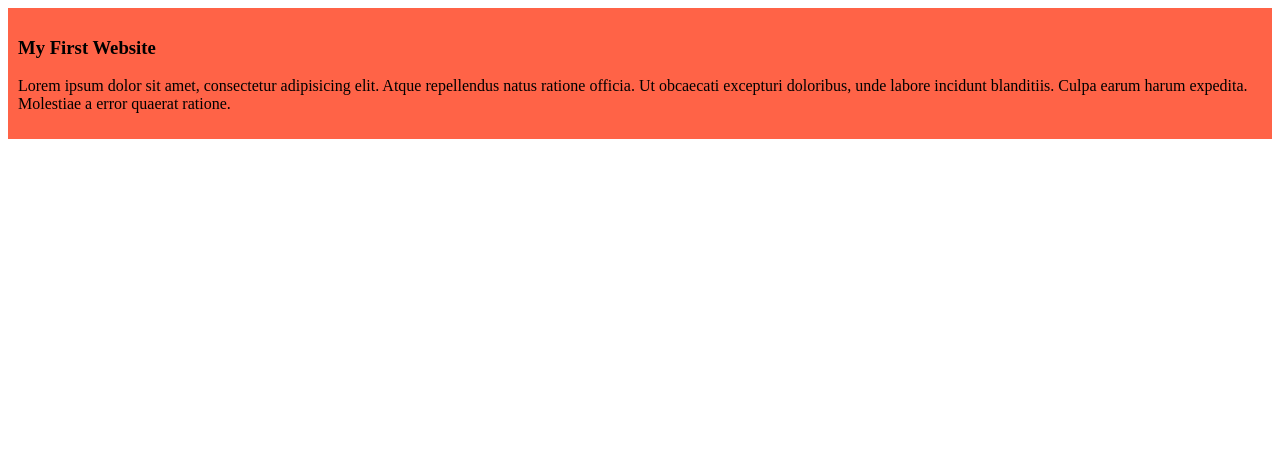
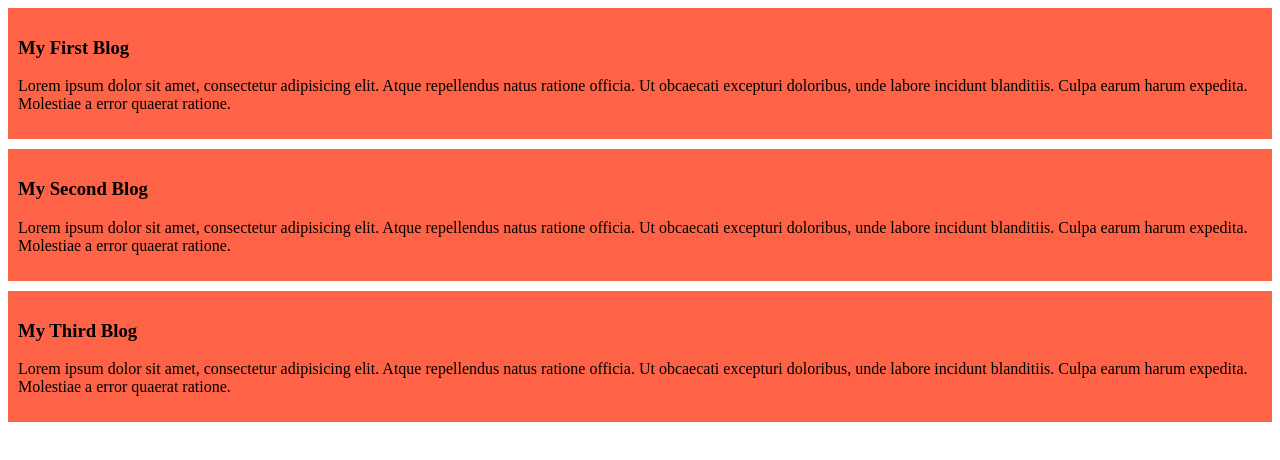
Before and after one commit to refathosen/my-simple-website, a plain HTML site: page index.html in a window 1280 px wide. Drawn offline with Linux system fonts and the light colour scheme.

Commit message:
added the second and the third blog

```diff
--- a/index.html
+++ b/index.html
@@ -8,7 +8,15 @@
 </head>
 <body>
     <div>
-        <h3>My First Website</h3>
+        <h3>My First Blog</h3>
+        <p>Lorem ipsum dolor sit amet, consectetur adipisicing elit. Atque repellendus natus ratione officia. Ut obcaecati excepturi doloribus, unde labore incidunt blanditiis. Culpa earum harum expedita. Molestiae a error quaerat ratione.</p>
+    </div>
+    <div>
+        <h3>My Second Blog</h3>
+        <p>Lorem ipsum dolor sit amet, consectetur adipisicing elit. Atque repellendus natus ratione officia. Ut obcaecati excepturi doloribus, unde labore incidunt blanditiis. Culpa earum harum expedita. Molestiae a error quaerat ratione.</p>
+    </div>
+    <div>
+        <h3>My Third Blog</h3>
         <p>Lorem ipsum dolor sit amet, consectetur adipisicing elit. Atque repellendus natus ratione officia. Ut obcaecati excepturi doloribus, unde labore incidunt blanditiis. Culpa earum harum expedita. Molestiae a error quaerat ratione.</p>
     </div>
 </body>
--- a/styles/blog.css
+++ b/styles/blog.css
@@ -1,4 +1,5 @@
 div{
     background-color: tomato;
     padding: 10px;
+    margin-bottom: 10px;
 }
```
